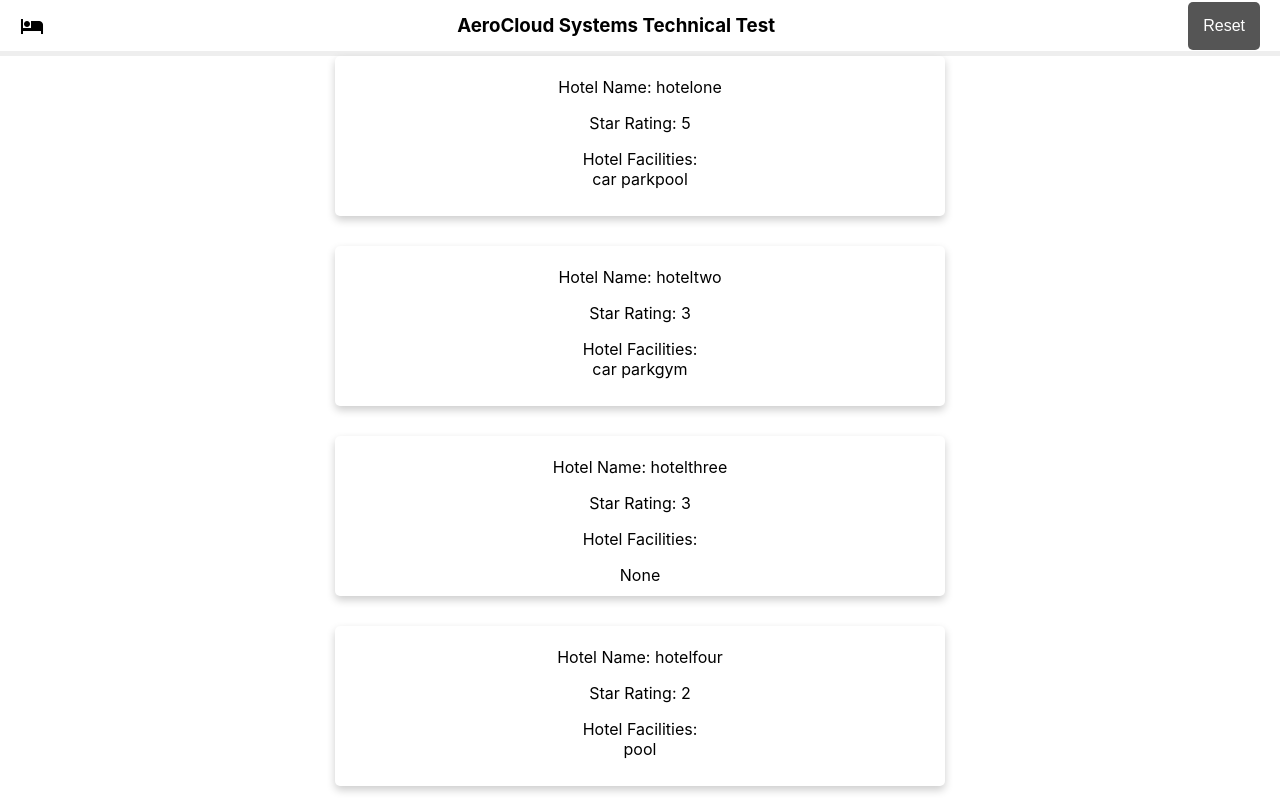
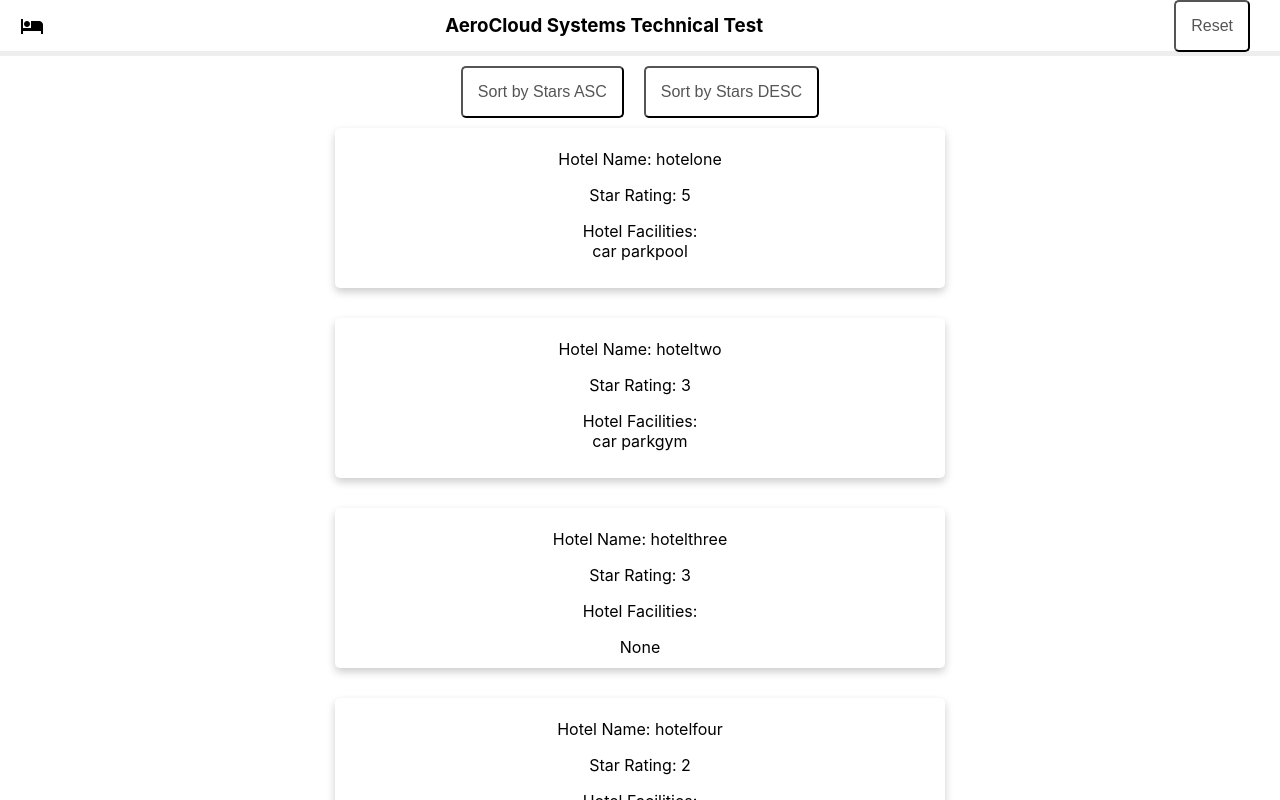
Before and after one commit to jamiebdavis/jamiebdavis-aerocloud-systems-tech-test, a React (Create React App) app: page / in a window 1280 px wide. Shown: the top 800 px of the page. Built offline with nearby package versions, Linux system fonts and the light colour scheme.

Commit message:
added handlers to sort hotels by star rating

```diff
--- a/src/App.js
+++ b/src/App.js
@@ -2,6 +2,7 @@ import React, { Component } from "react";
 import Toolbar from "./components/Toolbar/Toolbar";
 import "./App.css";
 import Card from "./components/Card/Card";
+import Button from "./components/Button/Button";
 
 const completeHotelList = [
   { name: "hotelone", starRating: 5, facilities: ["car park", "pool"] },
@@ -16,6 +17,23 @@ class App extends Component {
     hotels: completeHotelList,
     searchInput: ""
   };
+
+  handleStarSortASC = () => {
+    let hotels = this.state.hotels;
+    let sortedHotels = hotels.sort((a, b) => {
+      return a.starRating - b.starRating;
+    });
+    this.setState({ hotels: sortedHotels });
+  };
+
+  handleStarSortDESC = () => {
+    let hotels = this.state.hotels;
+    let sortedHotels = hotels.sort((a, b) => {
+      return b.starRating - a.starRating;
+    });
+    this.setState({ hotels: sortedHotels });
+  };
+
   render() {
     let hotelList = this.state.hotels.map(hotel => {
       if (hotel) {
@@ -33,6 +51,9 @@ class App extends Component {
     return (
       <div className="App">
         <Toolbar />
+        <Button clicked={this.handleStarSortASC}>Sort by Stars ASC</Button>
+        <Button clicked={this.handleStarSortDESC}>Sort by Stars DESC</Button>
+        <br />
         {hotelList}
       </div>
     );
--- a/src/components/Button/Button.js
+++ b/src/components/Button/Button.js
@@ -2,7 +2,11 @@ import React from "react";
 import classes from "./Button.module.css";
 
 const Button = props => {
-  return <button className={classes.Btn}>{props.children}</button>;
+  return (
+    <button className={classes.Btn} onClick={props.clicked}>
+      {props.children}
+    </button>
+  );
 };
 
 export default Button;
--- a/src/components/Button/Button.module.css
+++ b/src/components/Button/Button.module.css
@@ -1,11 +1,19 @@
 .Btn {
-  background-color: #555555;
-  border: none;
-  color: white;
+  background-color: white;
+
+  border-color: #555555;
+  color: #555555;
   padding: 15px;
   text-align: center;
-  text-decoration: none;
+  text-decoration: bold;
   display: inline-block;
   font-size: 16px;
   border-radius: 5px;
+  margin: 10px;
+  transition-duration: 0.3s;
 }
+
+.Btn:hover {
+  background-color: #555555;
+  color: white;
+}
```
